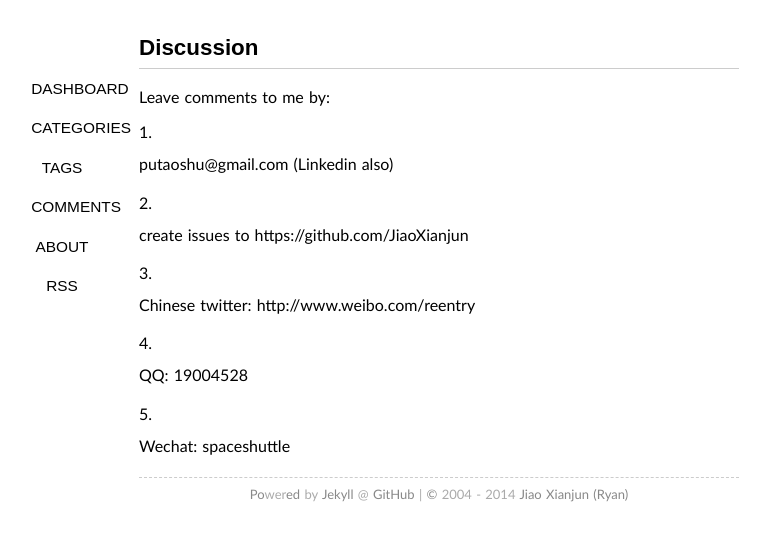
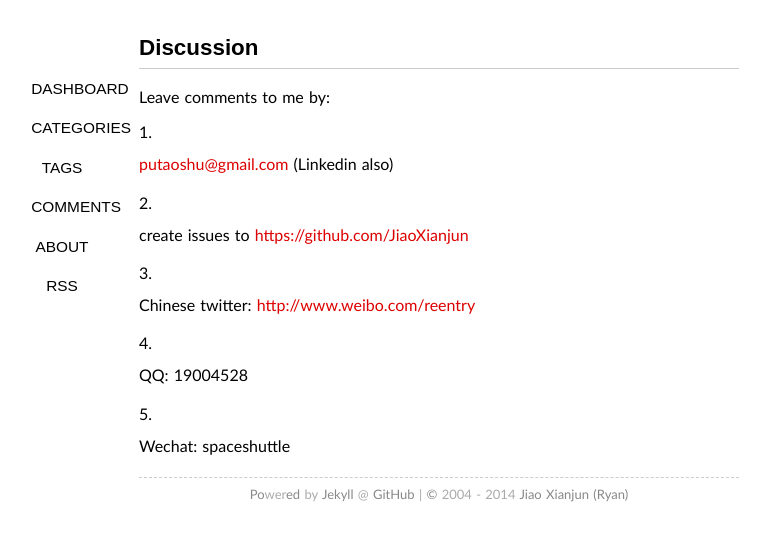
Before and after one commit to sdr-x/sdr-x.github.io, a Jekyll site: the page built from guestbook/index.md, in a window 1280 px wide. Shown: the top 541 px of the page, without its empty margins (201-971 px from the left). Built offline with Jekyll 4.4.1, drawn with Linux system fonts in a browser that asks for light colours; some web fonts are replaced; Markdown is read by kramdown in place of the engine named in the settings; comment, search, counter and statistics services are not loaded; part of the change alters nothing that is shown.

```diff
--- a/guestbook/index.md
+++ b/guestbook/index.md
@@ -7,11 +7,11 @@ thread: 616
 
 Leave comments to me by:
 
-1. putaoshu@gmail.com (Linkedin also)
+1. [putaoshu@gmail.com](putaoshu@gmail.com) (Linkedin also)
 
-2. create issues to https://github.com/JiaoXianjun
+2. create issues to [https://github.com/JiaoXianjun](https://github.com/JiaoXianjun)
 
-3. Chinese twitter: http://www.weibo.com/reentry
+3. Chinese twitter: [http://www.weibo.com/reentry](http://www.weibo.com/reentry)
 
 4. QQ: 19004528
 
```
